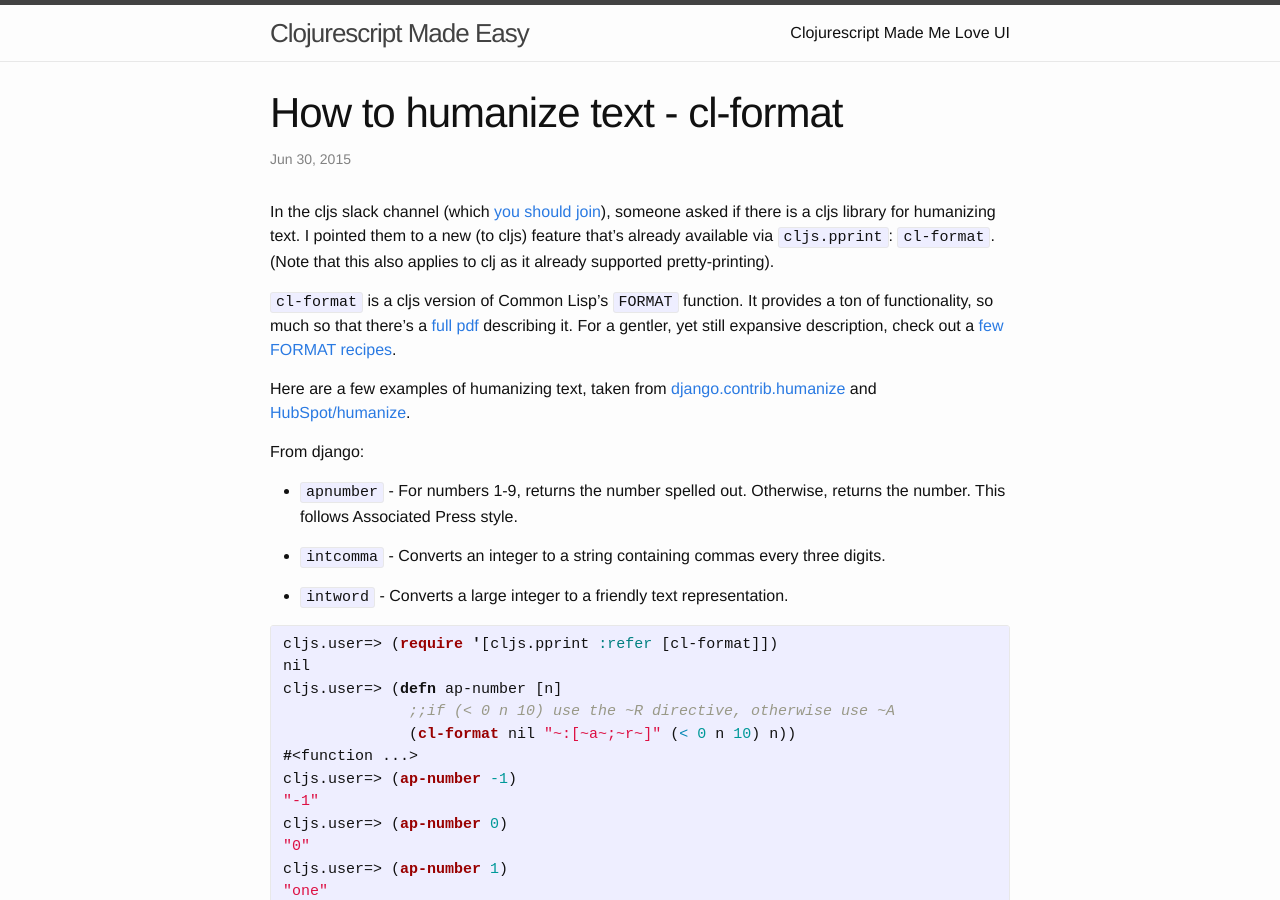
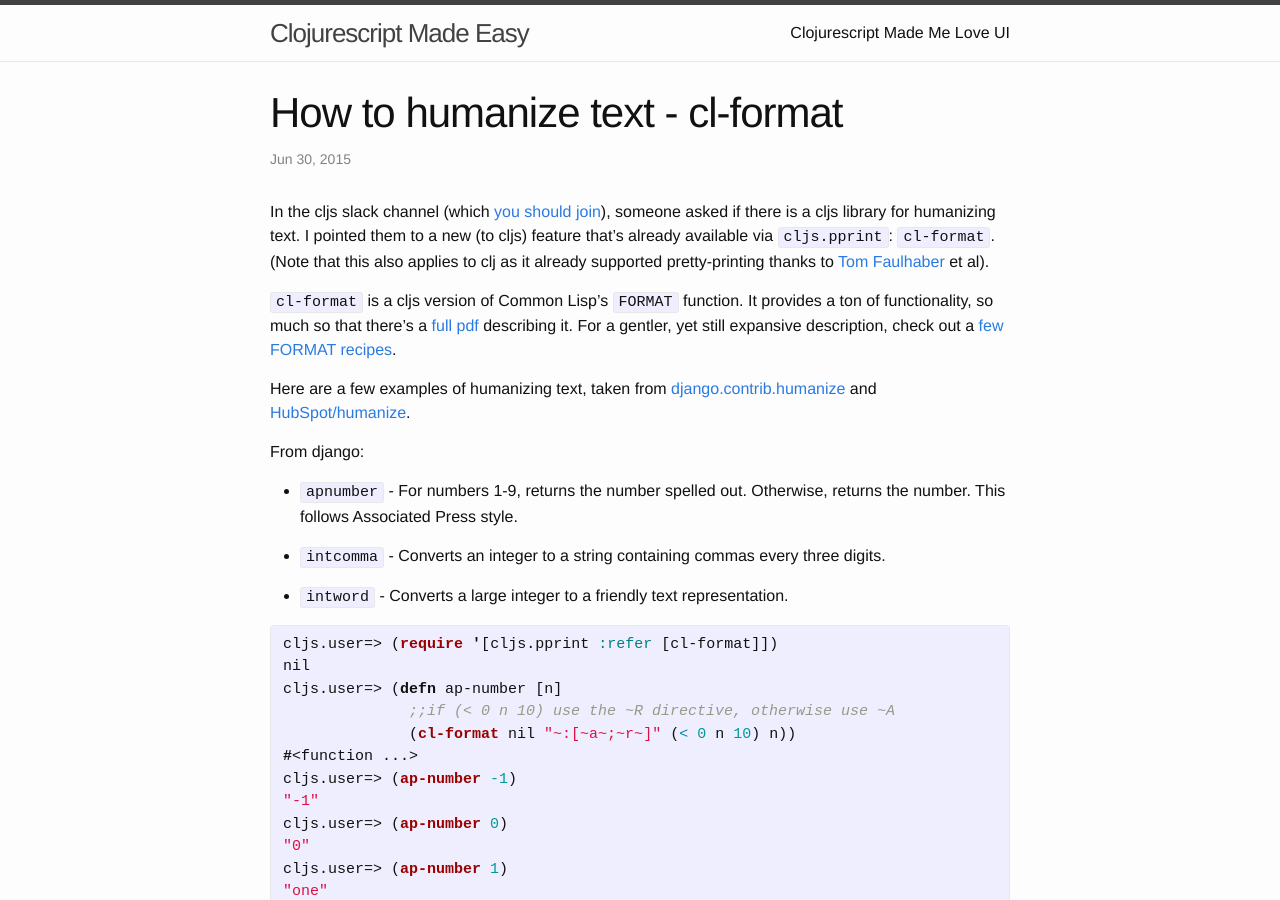
Before and after one commit to bostonou/bostonou.github.io, a Jekyll site: the page built from _posts/2015-06-30-how-to-humanize-text-cl-format.markdown, in a window 1280 px wide and 900 px high. Built offline with Jekyll 4.4.1, drawn with Linux system fonts in a browser that asks for light colours.

Commit message:
Add tom attribution

```diff
--- a/_posts/2015-06-30-how-to-humanize-text-cl-format.markdown
+++ b/_posts/2015-06-30-how-to-humanize-text-cl-format.markdown
@@ -2,7 +2,7 @@
 title: How to humanize text - cl-format
 ---
 
-In the cljs slack channel (which [you should join][slack]), someone asked if there is a cljs library for humanizing text. I pointed them to a new (to cljs) feature that's already available via `cljs.pprint`: `cl-format`. (Note that this also applies to clj as it already supported pretty-printing).
+In the cljs slack channel (which [you should join][slack]), someone asked if there is a cljs library for humanizing text. I pointed them to a new (to cljs) feature that's already available via `cljs.pprint`: `cl-format`. (Note that this also applies to clj as it already supported pretty-printing thanks to [Tom Faulhaber][tom-twitter] et al).
 
 `cl-format` is a cljs version of Common Lisp's `FORMAT` function. It provides a ton of functionality, so much so that there's a [full pdf][pp-pdf] describing it. For a gentler, yet still expansive description, check out a [few FORMAT recipes][gigamonkeys].
 
@@ -84,3 +84,4 @@ cljs.user=> (capitalize-all "WeiRd cAsINg")
 [pp-pdf]: ftp://publications.ai.mit.edu/ai-publications/pdf/AIM-1102a.pdf
 [django]: https://docs.djangoproject.com/en/1.8/ref/contrib/humanize
 [hubspot]: https://github.com/HubSpot/humanize
+[tom-twitter]: https://twitter.com/tomfaulhaber
```
